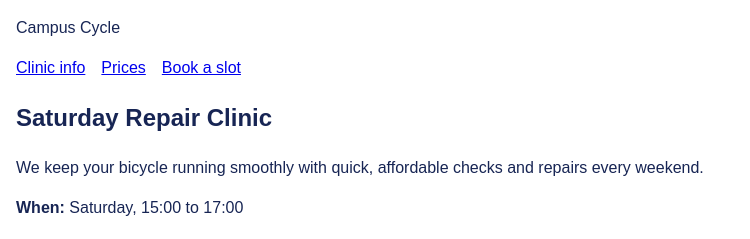
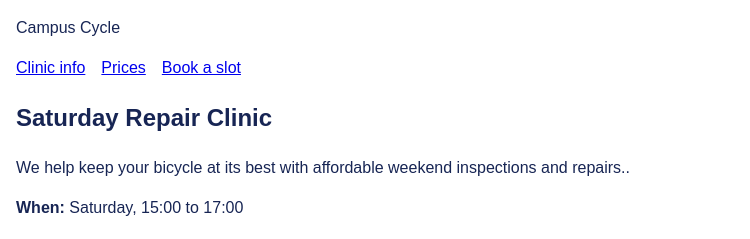
Before and after one commit to Kobe-Messiaen/Clinic, a plain HTML site: page index.html in a window 1280 px wide. Shown: the top 239 px of the page, without its empty margins (0-750 px from the left). Drawn offline with Linux system fonts and the light colour scheme.

Commit message:
changed the description

```diff
--- a/index.html
+++ b/index.html
@@ -20,7 +20,7 @@
   <main>
     <section id="clinic">
       <h1>Saturday Repair Clinic</h1>
-      <p>We keep your bicycle running smoothly with quick, affordable checks and repairs every weekend.</p>
+      <p>We help keep your bicycle at its best with affordable weekend inspections and repairs..</p>
 
       <p><strong>When:</strong> Saturday, 15:00 to 17:00</p>
       <p><strong>Where:</strong> Workshop B, Student Centre</p>
```
